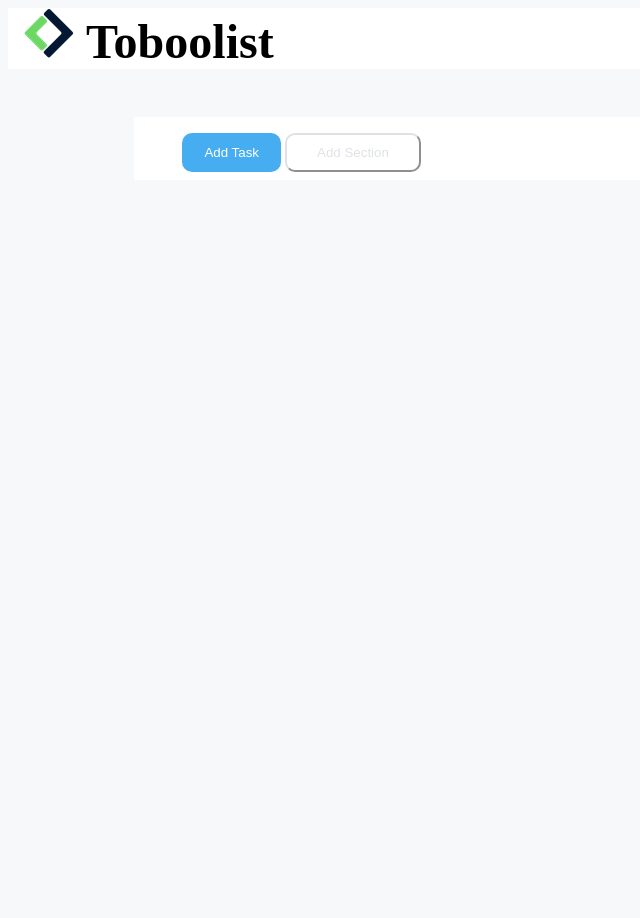
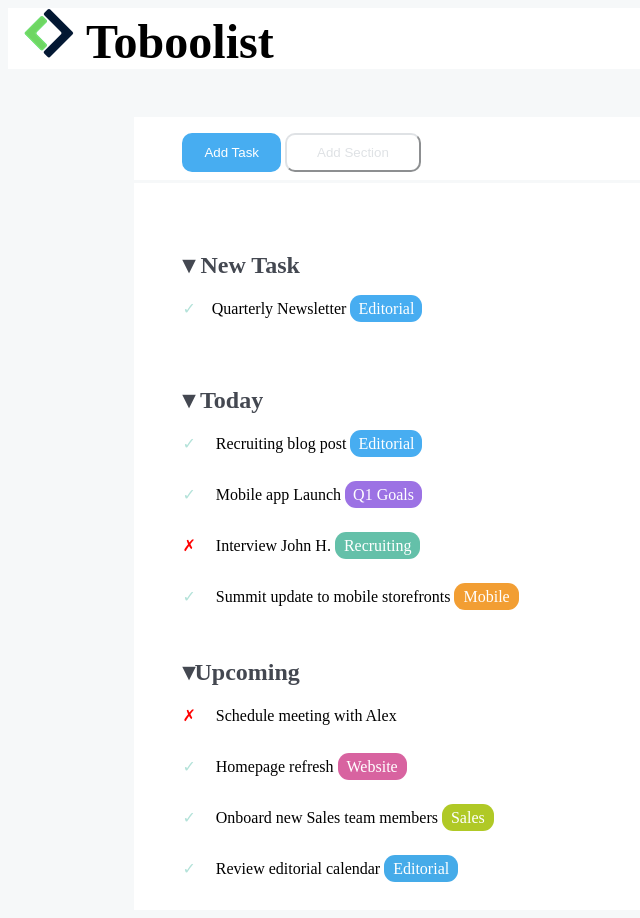
Before and after one commit to ousemaakacha/html-css-toboolist, a plain HTML site: page index.html in a window 1280 px wide. Shown: the whole page, without its empty margins (0-640 px from the left). Before the commit the page ends 800 px from the top, so only its background shows below. Drawn offline with Linux system fonts and the light colour scheme.

Commit message:
add task today and upcoming sections

```diff
--- a/css/style.css
+++ b/css/style.css
@@ -21,7 +21,7 @@ main {
     background-color: #f6f8f9;
 }
 
-.pad1{
+.pad1 {
     padding-left: 3rem;
     padding-top: 1rem;
     padding-bottom: 0.5rem;
@@ -35,14 +35,96 @@ main {
     padding: 10px 20px;
     border-color: transparent;
     color: white;
-
 }
 
-.butt2{
+.butt2 {
     background-color: white;
     border-radius: 10px;
     padding: 10px 30px;
-    border-color:#dfe2e5;
+    border-color: #dfe2e5;
     color: #dfe2e5;
+}
 
+.space1 {
+    padding-top: 0.2rem;
+    background-color: #f6f8f9;
 }
+
+.list {
+    padding-left: 3rem;
+    padding-top: 3rem;
+}
+
+h2 {
+    color: #444851;
+}
+
+.checkbox {
+    color: #b3e2d9;
+    padding-right: 1rem;
+}
+
+.rbox {
+    background-color: #47adf1;
+    border-radius: 11px;
+    padding: 5px 8px;
+    border-color: transparent;
+    color: white;
+}
+
+.spacing {
+    padding-bottom: 2rem;
+}
+
+.rbox2 {
+    background-color: #9c72e4;
+    border-radius: 11px;
+    padding: 5px 8px;
+    border-color: transparent;
+    color: white;
+}
+
+.xbox {
+    color: red;
+    padding-right: 1rem;
+}
+
+.rbox3 {
+    background-color: #64c0a9;
+    border-radius: 11px;
+    padding: 5px 9px;
+    border-color: transparent;
+    color: white;
+}
+
+.rbox4 {
+    background-color: #f29e33;
+    border-radius: 11px;
+    padding: 5px 9px;
+    border-color: transparent;
+    color: white;
+}
+
+.rbox5 {
+    background-color: #d863a0;
+    border-radius: 11px;
+    padding: 5px 9px;
+    border-color: transparent;
+    color: white;
+}
+
+.rbox6 {
+    background-color: #b0c926;
+    border-radius: 11px;
+    padding: 5px 9px;
+    border-color: transparent;
+    color: white;
+}
+
+.rbox7 {
+    background-color: #45abe9;
+    border-radius: 11px;
+    padding: 5px 9px;
+    border-color: transparent;
+    color: white;
+}
--- a/index.html
+++ b/index.html
@@ -18,9 +18,76 @@
                 <button class="butt1">Add Task</button>
                 <button class="butt2">Add Section</button>
             </div>
-            <div>
+            <div class="space1"></div>
+            <section class="list">
+                <div>
+                    <h2>&dtrif; New Task</h2>
+                    <article>
+                        <div>
+                            <span class="checkbox">&check;</span>Quarterly
+                            Newsletter
+                            <span class="rbox">Editorial</span>
+                        </div>
+                    </article>
 
-            </div>
+                </div>
+            </section>
+
+            <section class="list">
+                <article>
+                    <h2>&dtrif; Today</h2>
+                    <div class="spacing">
+                        <span class="checkbox">&check;</span>
+                        Recruiting blog post
+                        <span class="rbox">Editorial</span>
+                    </div>
+
+                    <div class="spacing">
+                        <span class="checkbox">&check;</span>
+                        Mobile app Launch
+                        <span class="rbox2">Q1 Goals</span>
+                    </div>
+
+                    <div class="spacing">
+                        <span class="xbox">&cross;</span>
+                        Interview John H.
+                        <span class="rbox3">Recruiting</span>
+                    </div>
+
+                    <div class="spacing">
+                        <span class="checkbox">&check;</span>
+                        Summit update to mobile storefronts
+                        <span class="rbox4">Mobile</span>
+                    </div>
+                </article>
+
+                <article>
+                    <h2>&dtrif;Upcoming</h2>
+                    <div class="spacing">
+                        <span class="xbox">&cross;</span>
+                        Schedule meeting with Alex
+                    </div>
+
+                    <div class="spacing">
+                        <span class="checkbox">&check;</span>
+                        Homepage refresh
+                        <span class="rbox5">Website</span>
+                    </div>
+
+                    <div class="spacing">
+                        <span class="checkbox">&check;</span>
+                        Onboard new Sales team members
+                        <span class="rbox6">Sales</span>
+                    </div>
+
+                    <div class="spacing">
+                        <span class="checkbox">&check;</span>
+                        Review editorial calendar
+                        <span class="rbox7">Editorial</span>
+
+                    </div>
+                </article>
+            </section>
         </main>
         <footer></footer>
 
```
